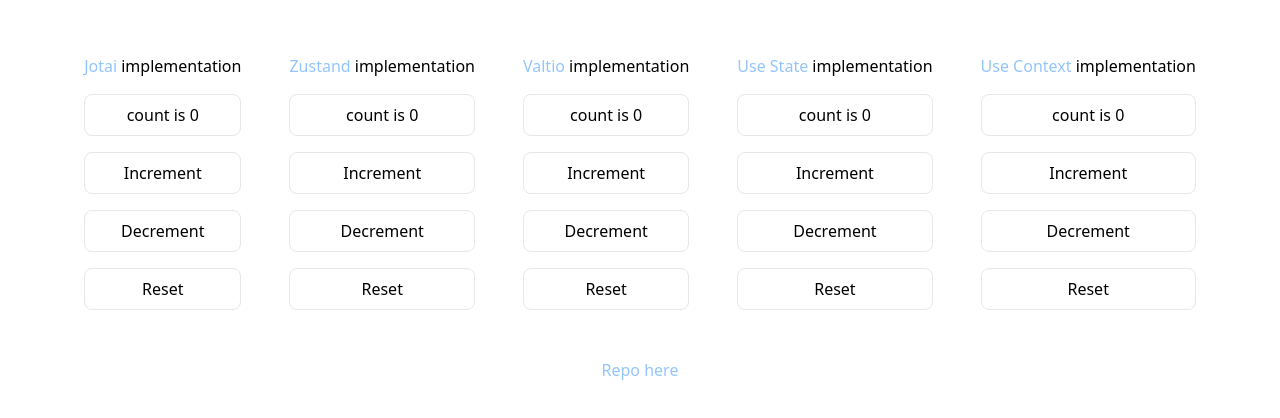
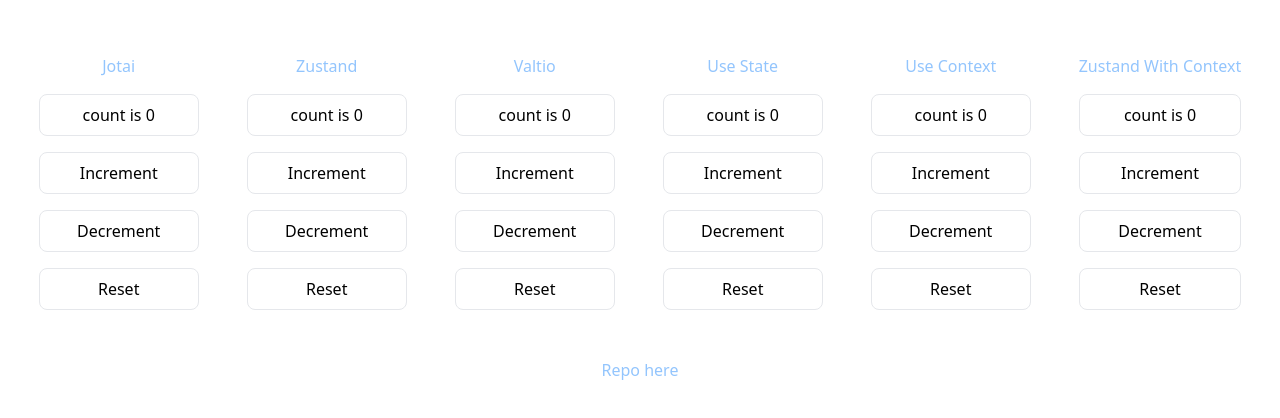
Before and after one commit to NWylynko/jotai-vs-zustand-vs-valtio, a React (Vite) app: page / in a window 1280 px wide. Shown: the part 190-608 px from the top of the page. Built offline with nearby package versions, Linux system fonts and the light colour scheme.

Commit message:
Add zustand with context to show a scoped zustand store implementation

```diff
--- a/src/App.tsx
+++ b/src/App.tsx
@@ -3,75 +3,70 @@
 import { UseStateCounter } from "./counters/UseStateCounter";
 import { ValtioCounter } from "./counters/ValtioCounter";
 import { ZustandCounter } from "./counters/ZustandCounter";
+import { ZustandWContextCounter } from "./counters/ZustandWContextCounter";
 
 export default function App() {
   return (
     <div className="flex flex-col gap-8 w-full min-h-svh justify-center items-center">
       <main className="flex flex-col md:flex-row gap-4 items-center justify-center w-full">
-        <div className="p-4 flex flex-col gap-4">
-          <span>
+        <div className="p-4 flex flex-col gap-4 min-w-48">
           <a
-              className="text-blue-300 underline:hover"
+            className="text-center text-blue-300 underline:hover"
             href="https://npmjs.com/package/jotai"
           >
             Jotai
           </a>{" "}
-            implementation
-          </span>
           <JotaiCounter />
         </div>
-        <div className="p-4 flex flex-col gap-4">
-          <span>
+        <div className="p-4 flex flex-col gap-4 min-w-48">
           <a
-              className="text-blue-300 underline:hover"
+            className="text-center text-blue-300 underline:hover"
             href="https://npmjs.com/package/zustand"
           >
             Zustand
           </a>{" "}
-            implementation
-          </span>
           <ZustandCounter />
         </div>
-        <div className="p-4 flex flex-col gap-4">
-          <span>
+        <div className="p-4 flex flex-col gap-4 min-w-48">
           <a
-              className="text-blue-300 underline:hover"
+            className="text-center text-blue-300 underline:hover"
             href="https://npmjs.com/package/valtio"
           >
             Valtio
           </a>{" "}
-            implementation
-          </span>
           <ValtioCounter />
         </div>
-        <div className="p-4 flex flex-col gap-4">
-          <span>
+        <div className="p-4 flex flex-col gap-4 min-w-48">
           <a
-              className="text-blue-300 underline:hover"
+            className="text-center text-blue-300 underline:hover"
             href="https://react.dev/reference/react/useState"
           >
             Use State
           </a>{" "}
-            implementation
-          </span>
           <UseStateCounter />
         </div>
-        <div className="p-4 flex flex-col gap-4">
-          <span>
+        <div className="p-4 flex flex-col gap-4 min-w-48">
           <a
-              className="text-blue-300 underline:hover"
+            className="text-center text-blue-300 underline:hover"
             href="https://react.dev/reference/react/useContext"
           >
             Use Context
           </a>{" "}
-            implementation
-          </span>
           <UseContextCounter />
+        </div>
+        <div className="p-4 flex flex-col gap-4 min-w-48">
+          <a
+            className="text-center text-blue-300 underline:hover"
+            href="https://tkdodo.eu/blog/zustand-and-react-context"
+          >
+            Zustand With Context
+          </a>{" "}
+          <ZustandWContextCounter />
         </div>
       </main>
       <footer className="flex flex-col items-center justify-center w-full">
         <a
-          className="text-blue-300 underline:hover"
+          className="text-center text-blue-300 underline:hover"
           href="https://github.com/NWylynko/jotai-vs-zustand-vs-valtio"
         >
           Repo here
--- /dev/null
+++ b/src/counters/ZustandWContextCounter.tsx
@@ -0,0 +1,93 @@
+// Zustand with React Context tkdodo.eu/blog/zustand-and-react-context
+import { createStore, useStore, type StoreApi } from "zustand";
+import { useState, useContext, createContext } from "react";
+
+type Store = {
+  count: number;
+  increment: () => void;
+  decrement: () => void;
+  reset: () => void;
+};
+
+const createCounterStore = (initialState: Pick<Store, "count">) =>
+  createStore<Store>()((set) => ({
+    ...initialState,
+    increment: () => set((state) => ({ count: state.count + 1 })),
+    decrement: () => set((state) => ({ count: state.count - 1 })),
+    reset: () => set({ count: 0 }),
+  }));
+
+const StoreContext = createContext<StoreApi<Store> | null>(null);
+
+const useCounterStore = <Selector extends (state: Store) => unknown>(
+  selector: Selector,
+) => {
+  const store = useContext(StoreContext);
+  if (!store) {
+    throw new Error("Missing StoreContext.Provider");
+  }
+  return useStore(store, selector) as ReturnType<Selector>;
+};
+
+export function ZustandWContextCounter() {
+  const [store] = useState(() => createCounterStore({ count: 0 }));
+
+  return (
+    <StoreContext.Provider value={store}>
+      <Display />
+      <Increment />
+      <Decrement />
+      <Reset />
+    </StoreContext.Provider>
+  );
+}
+
+function Display() {
+  const count = useCounterStore((state) => state.count);
+
+  return (
+    <span className="border rounded-lg py-2 text-center">count is {count}</span>
+  );
+}
+
+function Increment() {
+  const increment = useCounterStore((state) => state.increment);
+
+  return (
+    <button
+      className="border rounded-lg py-2 hover:scale-105 active:scale-95 transition-transform"
+      type="button"
+      onClick={increment}
+    >
+      Increment
+    </button>
+  );
+}
+
+function Decrement() {
+  const decrement = useCounterStore((state) => state.decrement);
+
+  return (
+    <button
+      className="border rounded-lg py-2 hover:scale-105 active:scale-95 transition-transform"
+      type="button"
+      onClick={decrement}
+    >
+      Decrement
+    </button>
+  );
+}
+
+function Reset() {
+  const reset = useCounterStore((state) => state.reset);
+
+  return (
+    <button
+      className="border rounded-lg py-2 hover:scale-105 active:scale-95 transition-transform"
+      type="button"
+      onClick={reset}
+    >
+      Reset
+    </button>
+  );
+}
```
Lines whose indentation alone changed are shown as unchanged.
